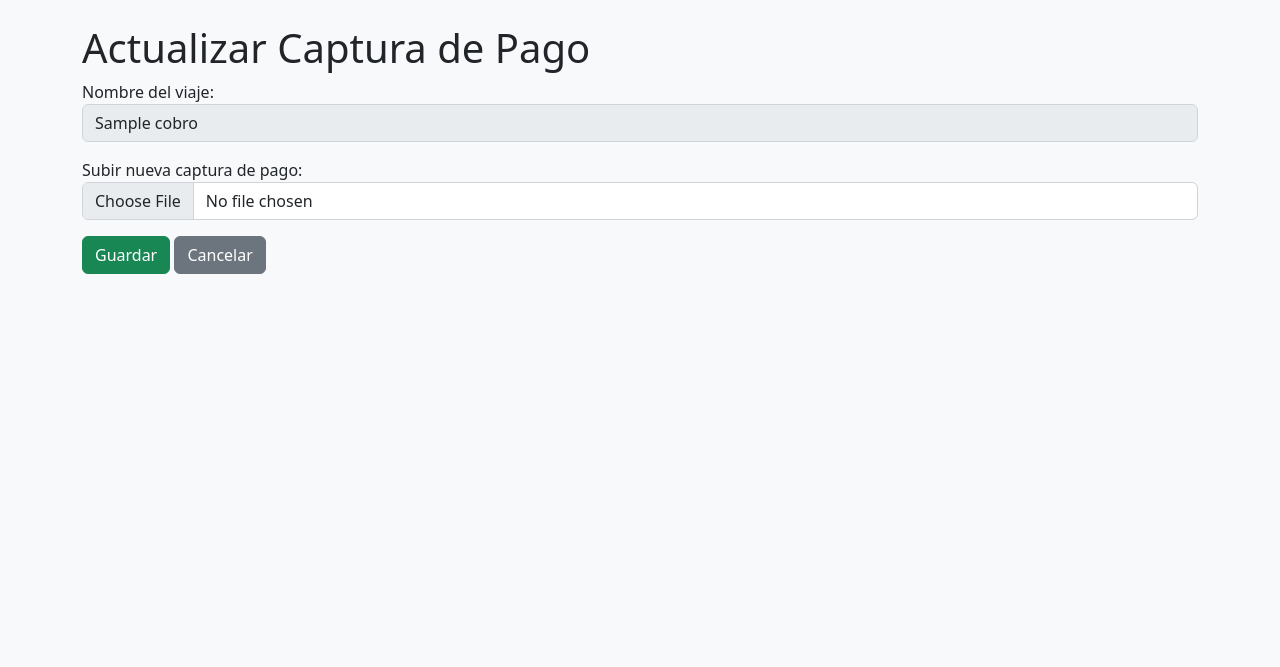
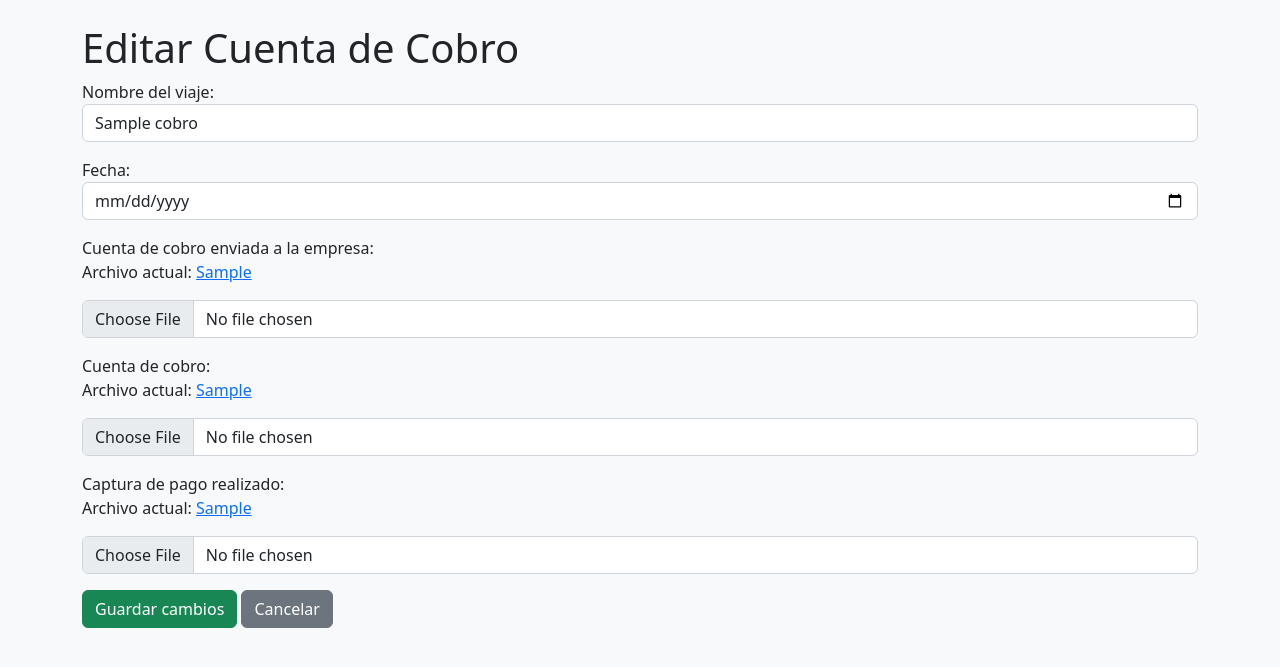
Before and after one commit to kevinboco/startbootstrap-modern-business-gh-pages, a PHP site: page /editar_cuenta.php?id=1 in a window 1280 px wide. Shown: the top 667 px of the page. Run offline with PHP 8.4, Linux system fonts and the light colour scheme; the visitor is signed in with stand-in values (Sample User, id 1); tables that the repository leaves empty or names only in its code hold one stand-in row (values such as "Sample post"); data that the repository does not hold is empty.

Commit message:
crud completo

```diff
--- a/editar_cuenta.php
+++ b/editar_cuenta.php
@@ -5,11 +5,6 @@ if (!isset($_SESSION['user_id'])) {
     exit;
 }
 require_once 'db.php';
-
-if (!isset($_GET['id'])) {
-    echo "ID no válido.";
-    exit;
-}
 
 $id = intval($_GET['id']);
 $result = $conn->query("SELECT * FROM cuentas_cobro WHERE id = $id");
@@ -31,21 +26,45 @@ $row = $result->fetch_assoc();
 </head>
 <body class="bg-light">
 <div class="container mt-4">
-    <h1>Actualizar Captura de Pago</h1>
+    <h1>Editar Cuenta de Cobro</h1>
     <form action="procesar_edicion.php" method="post" enctype="multipart/form-data">
         <input type="hidden" name="id" value="<?= $row['id'] ?>">
 
         <div class="mb-3">
             <label>Nombre del viaje:</label>
-            <input type="text" class="form-control" value="<?= htmlspecialchars($row['nombre_viaje']) ?>" disabled>
+            <input type="text" name="nombre_viaje" class="form-control" value="<?= htmlspecialchars($row['nombre_viaje']) ?>" required>
         </div>
 
         <div class="mb-3">
-            <label>Subir nueva captura de pago:</label>
-            <input type="file" name="captura_pago" class="form-control" required>
+            <label>Fecha:</label>
+            <input type="date" name="fecha" class="form-control" value="<?= $row['fecha'] ?>" required>
         </div>
 
-        <button type="submit" class="btn btn-success">Guardar</button>
+        <div class="mb-3">
+            <label>Cuenta de cobro enviada a la empresa:</label>
+            <?php if (!empty($row['cuenta_empresa'])): ?>
+                <p>Archivo actual: <a href="/asociacion/<?= htmlspecialchars($row['cuenta_empresa']) ?>" target="_blank"><?= basename($row['cuenta_empresa']) ?></a></p>
+            <?php endif; ?>
+            <input type="file" name="cuenta_empresa" class="form-control">
+        </div>
+
+        <div class="mb-3">
+            <label>Cuenta de cobro:</label>
+            <?php if (!empty($row['cuenta_cobro'])): ?>
+                <p>Archivo actual: <a href="/asociacion/<?= htmlspecialchars($row['cuenta_cobro']) ?>" target="_blank"><?= basename($row['cuenta_cobro']) ?></a></p>
+            <?php endif; ?>
+            <input type="file" name="cuenta_cobro" class="form-control">
+        </div>
+
+        <div class="mb-3">
+            <label>Captura de pago realizado:</label>
+            <?php if (!empty($row['captura_pago_realizado'])): ?>
+                <p>Archivo actual: <a href="/asociacion/informacion/<?= htmlspecialchars($row['captura_pago_realizado']) ?>" target="_blank"><?= basename($row['captura_pago_realizado']) ?></a></p>
+            <?php endif; ?>
+            <input type="file" name="captura_pago_realizado" class="form-control">
+        </div>
+
+        <button type="submit" class="btn btn-success">Guardar cambios</button>
         <a href="ver_cuentas_cobro.php" class="btn btn-secondary">Cancelar</a>
     </form>
 </div>
--- a/formulario_cuentacobro.php
+++ b/formulario_cuentacobro.php
@@ -38,7 +38,7 @@ if (!isset($_SESSION['user_id'])) {
 
                             <div class="mb-3">
                                 <label class="form-label">Cuentas de cobro de los afiliados</label>
-                                <input type="file" class="form-control" name="cuentas_trabajadores[]" multiple required>
+                                <input type="file" class="form-control" name="cuentas_trabajadores[]" multiple >
                             </div>
 
                             <div class="mb-3">
--- a/ver_cuentas_cobro.php
+++ b/ver_cuentas_cobro.php
@@ -37,6 +37,7 @@ require_once 'db.php'; // Conexión a la base de datos
                 <th>Cuenta de Cobro</th>
                 <th>Captura de Pago</th>
                 <th>Modificar</th>
+                <th>eliminar registro</th>
                 <th>Archivos de Trabajadores</th>
             </tr>
         </thead>
@@ -72,7 +73,7 @@ require_once 'db.php'; // Conexión a la base de datos
 
             // Botón para editar la cuenta de cobro
             echo "<td><a href='editar_cuenta.php?id=" . urlencode($row['id']) . "' class='btn btn-sm btn-primary'>Modificar</a></td>";
-
+            echo "<td><a href='eliminar_cuenta.php?id=" . urlencode($row['id']) . "' class='btn btn-sm btn-danger'>eliminar</a></td>";
             // Archivos de los trabajadores asociados a la cuenta de cobro
             $idCuenta = $row['id'];
             $subquery = $conn->prepare("SELECT archivo FROM cuentas_trabajadores WHERE cuenta_cobro_id = ?");
```
Also changed, not shown: eliminar_cuenta.php (added, +70 -0 lines), procesar_edicion.php (+45 -19 lines).
